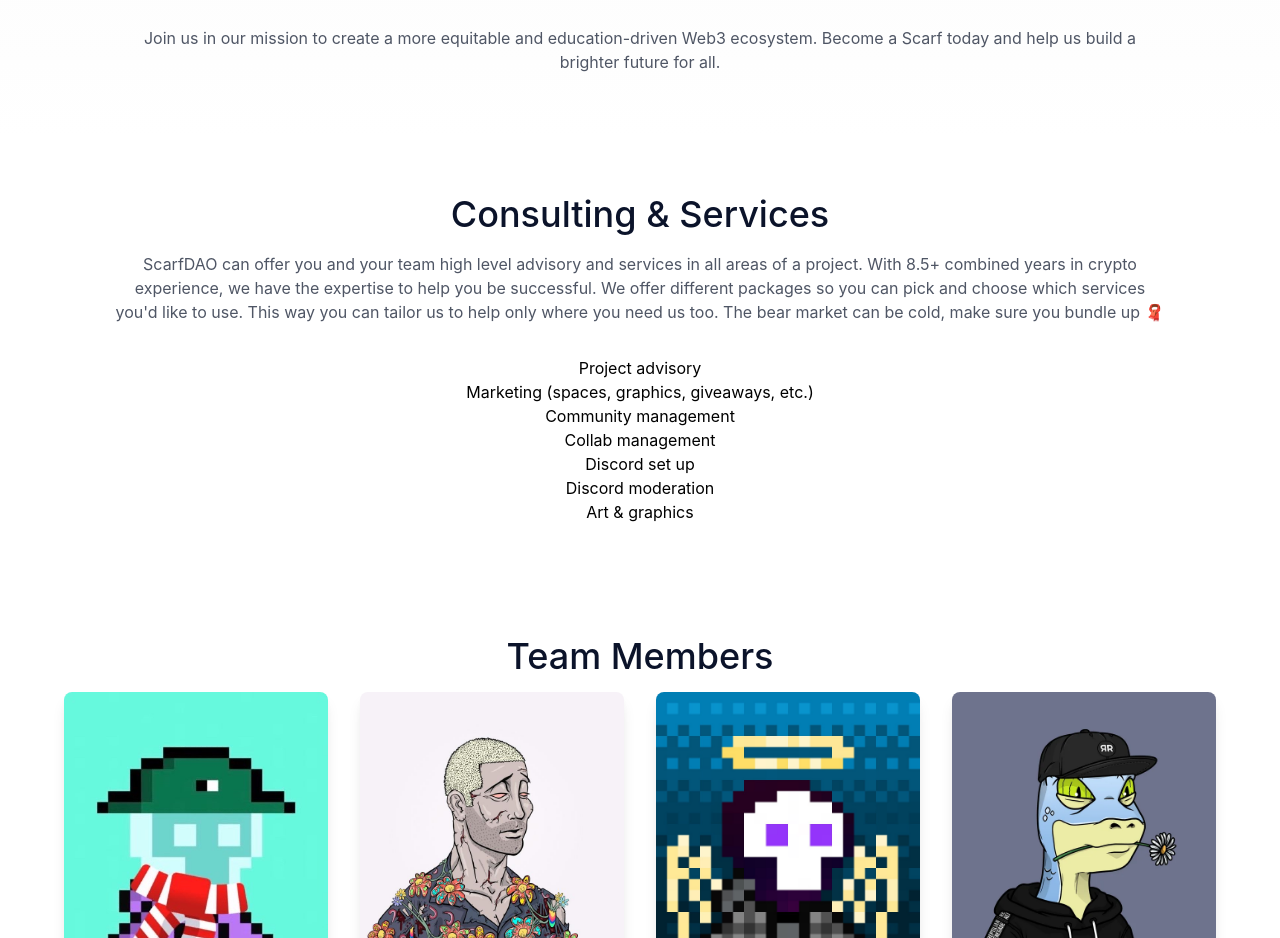
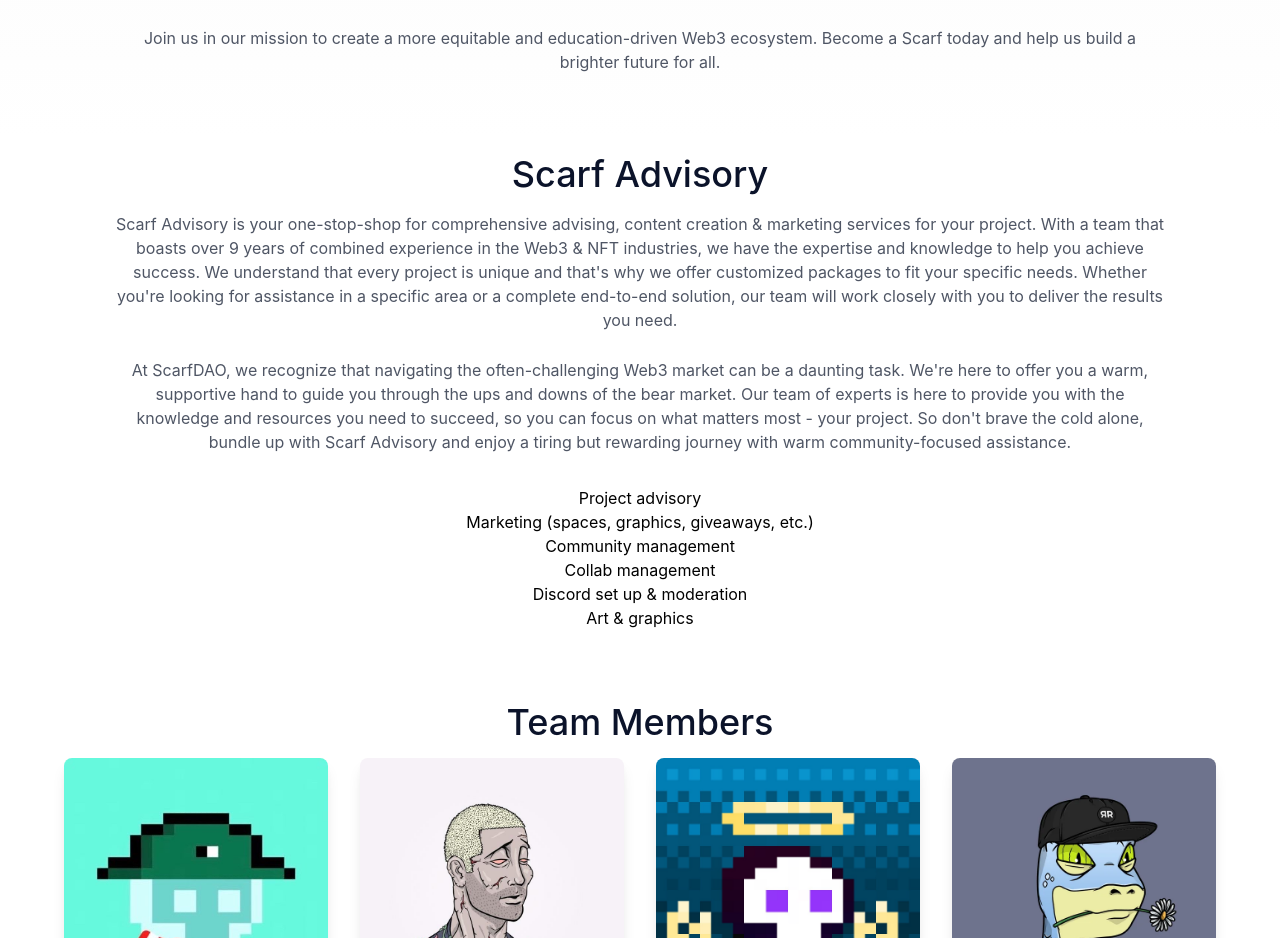
Before and after one commit to mdstevens044/ScarfDAO, a Next.js app: page / in a window 1280 px wide. Shown: the part 980-1918 px from the top of the page. Built offline with nearby package versions, Linux system fonts and the light colour scheme.

Commit message:
Update services section

```diff
--- a/components/Services.tsx
+++ b/components/Services.tsx
@@ -2,18 +2,25 @@
 
 function Services() {
   return (
-    <div className="bg-current from-white-300 to-white-500 w-full py-14" id="services">
+    <div className="bg-current from-white-300 to-white-500 w-full py-4" id="services">
       <div className="max-w-screen-xl px-6 sm:px-8 lg:px-16 mx-auto flex flex-col w-full text-center justify-center">
         <div className="flex flex-col w-full">
           <h3 className="text-2xl sm:text-3xl lg:text-4xl font-medium text-black-600 leading-relaxed">
-            Consulting &amp; Services
+            Scarf Advisory
           </h3>
           <p className="leading-normal w-11/12 sm:w-7/12 lg:w-11/12 mx-auto my-2 text-center pt-2.5">
-            ScarfDAO can offer you and your team high level advisory and services in all areas of a project.
-            With 8.5+ combined years in crypto experience, we have the expertise to help you be successful.
-            We offer different packages so you can pick and choose which services you'd like to use. This way
-            you can tailor us to help only where you need us too.
-            The bear market can be cold, make sure you bundle up 🧣
+            Scarf Advisory is your one-stop-shop for comprehensive advising, content creation & marketing services
+            for your project. With a team that boasts over 9 years of combined experience in the Web3 & NFT industries,
+            we have the expertise and knowledge to help you achieve success. We understand that every project is unique
+            and that's why we offer customized packages to fit your specific needs. Whether you're looking for assistance
+            in a specific area or a complete end-to-end solution, our team will work closely with you to deliver the results you need.
+          </p>
+          <p className="leading-normal w-11/12 sm:w-7/12 lg:w-11/12 mx-auto my-2 text-center pt-2.5">
+            At ScarfDAO, we recognize that navigating the often-challenging Web3 market can be a daunting task.
+            We're here to offer you a warm, supportive hand to guide you through the ups and downs of the bear
+            market. Our team of experts is here to provide you with the knowledge and resources you need to succeed,
+            so you can focus on what matters most - your project. So don't brave the cold alone, bundle up with
+            Scarf Advisory and enjoy a tiring but rewarding journey with warm community-focused assistance.
           </p>
           <br></br>
           <ul>
@@ -21,8 +28,7 @@
             <li>Marketing (spaces, graphics, giveaways, etc.)</li>
             <li>Community management</li>
             <li>Collab management</li>
-            <li>Discord set up</li>
-            <li>Discord moderation</li>
+            <li>Discord set up &amp; moderation</li>
             <li>Art &amp; graphics</li>
           </ul>
         </div>
```
